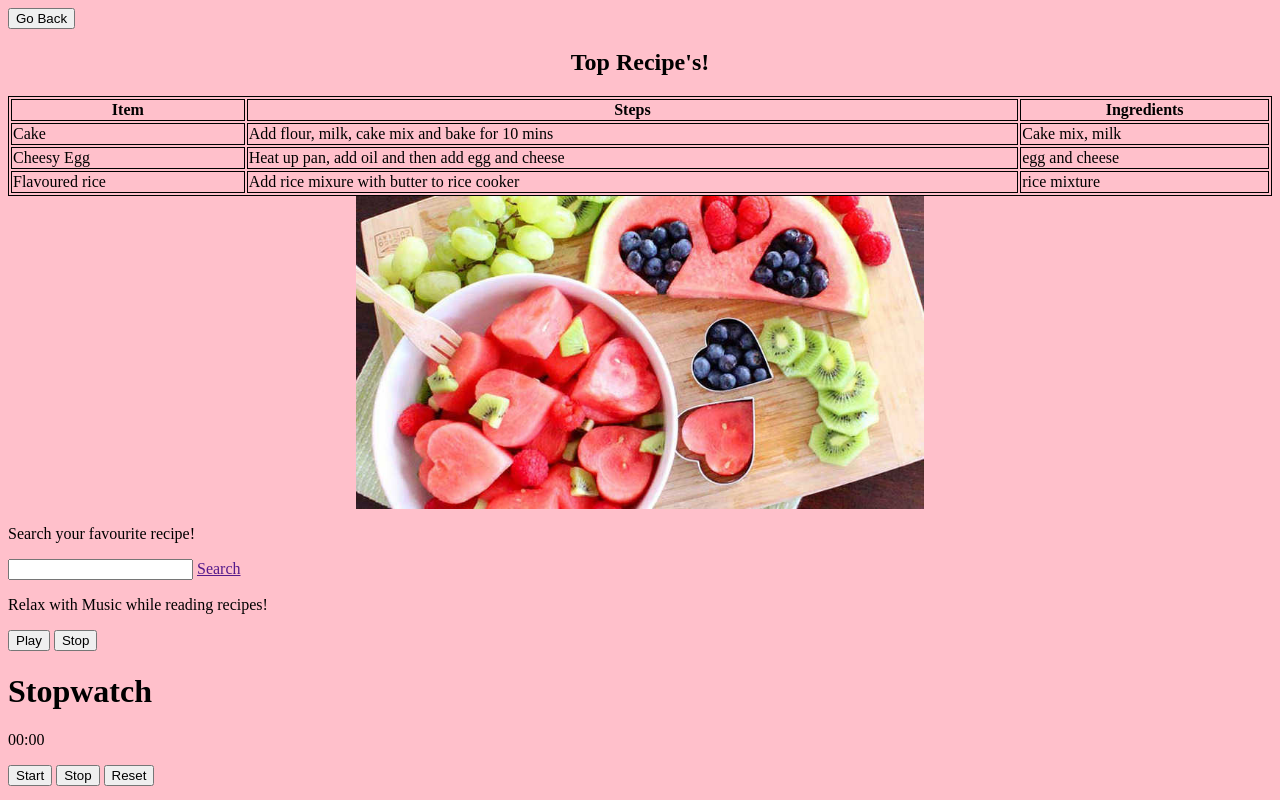
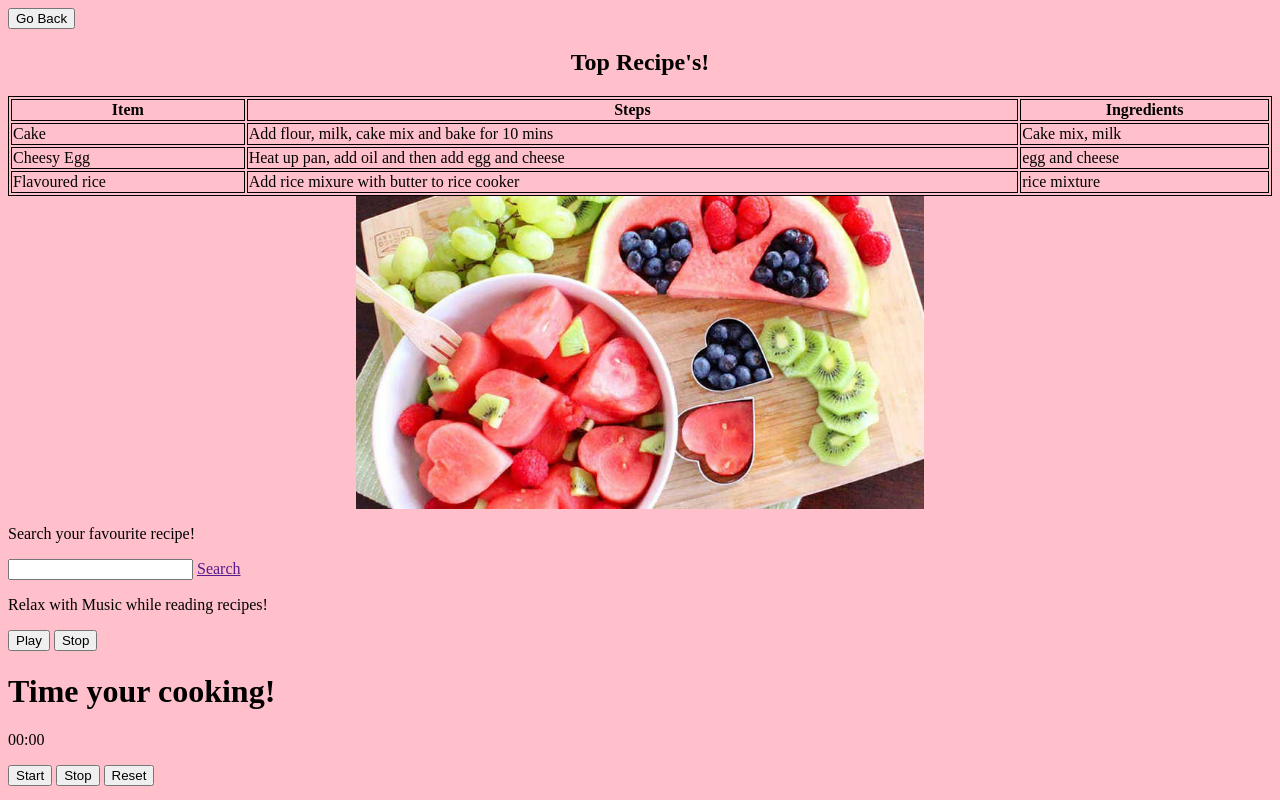
Before and after one commit to FahimKawsar454884897/HIT238-Assignment2, a plain HTML site: page toprecipe/topRecipe.html in a window 1280 px wide. Drawn offline with Linux system fonts and the light colour scheme.

Commit message:
Update-Watch

```diff
--- a/toprecipe/topRecipe.html
+++ b/toprecipe/topRecipe.html
@@ -89,7 +89,7 @@ stopBtn.addEventListener('click', function(){audio.pause()}, false);
 
     </script>
     <div class="wrapper">
-      <h1>Stopwatch</h1>
+      <h1>Time your cooking!</h1>
 
       <p><span id="seconds">00</span>:<span id="tens">00</span></p>
       <button id="button-start">Start</button>
```
